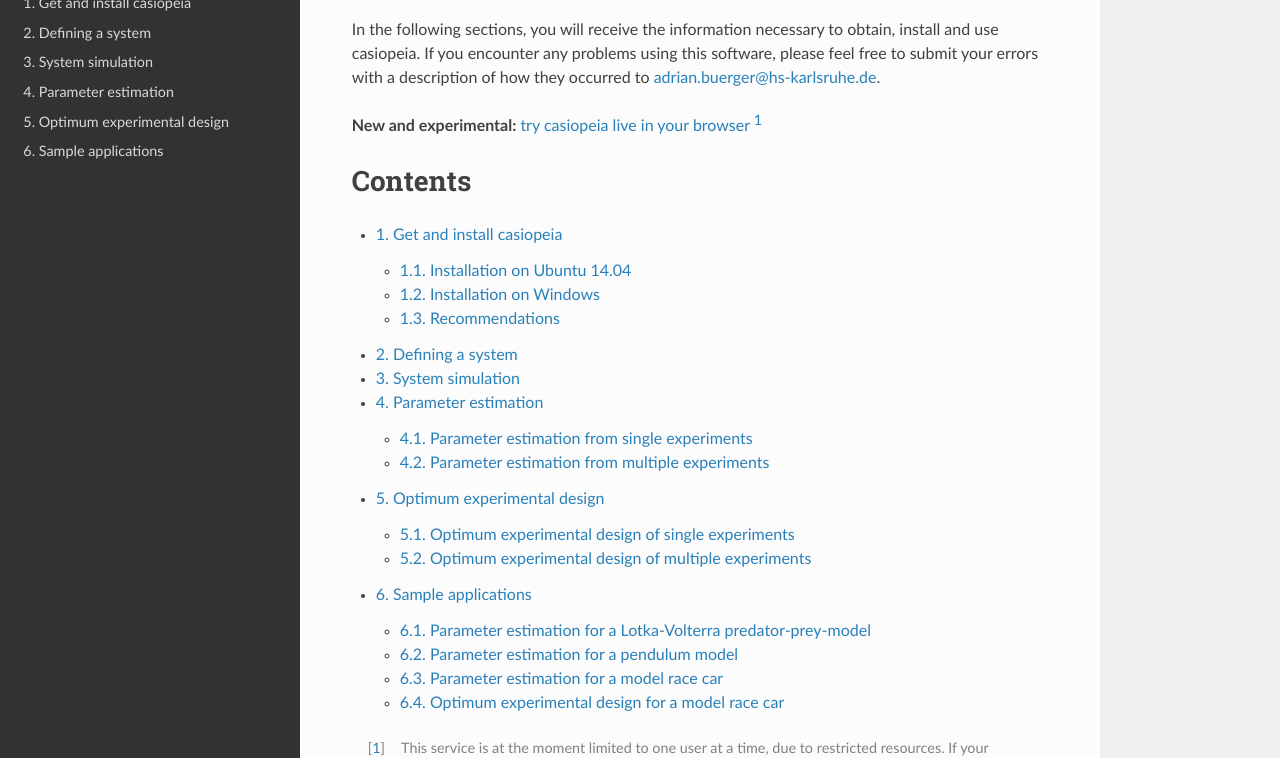
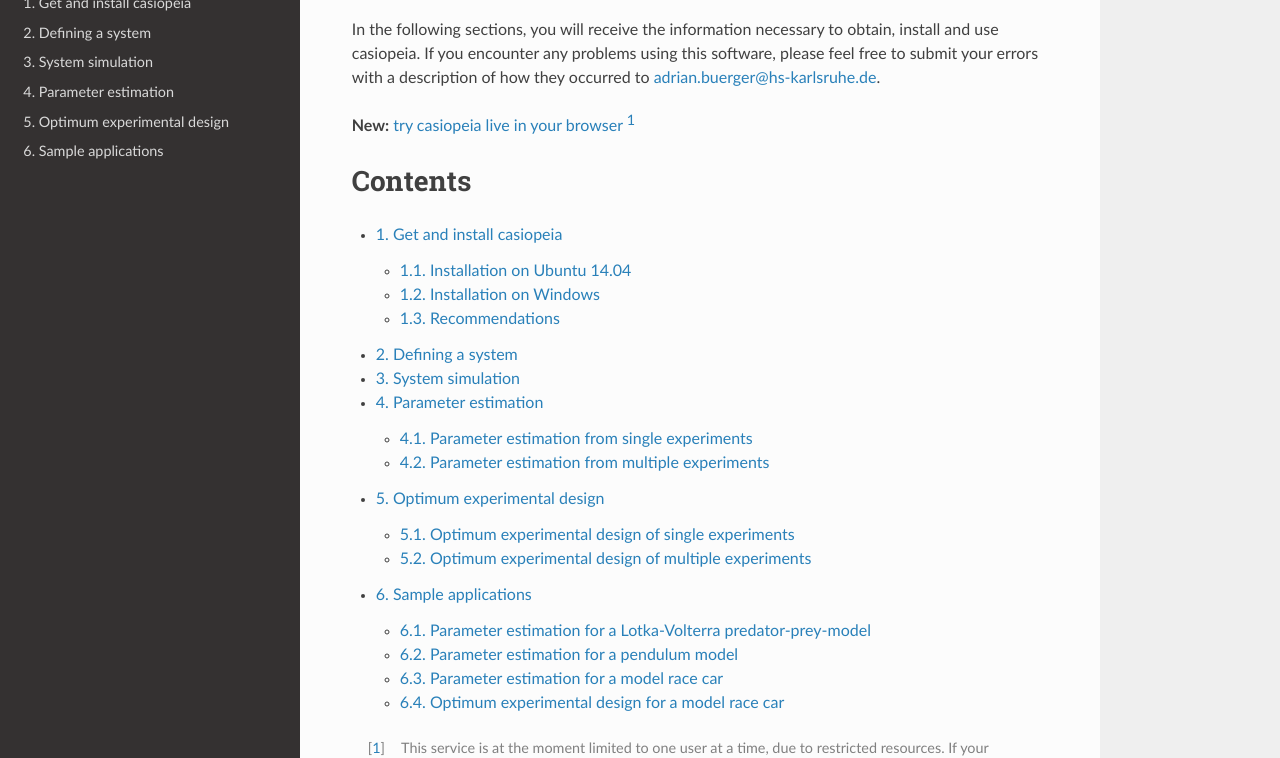
Before and after one commit to adbuerger/casiopeia, a Sphinx documentation site: the page built from doc/index.rst, in a window 1280 px wide and 900 px high, scrolled down 782 px, cut to the strip 142-900 px from the top of the window. Built offline with Sphinx 7.4.7 and the Read the Docs theme 2.0.0, drawn with Linux system fonts in a browser that asks for light colours.

Commit message:
new location for casiopeia demo

```diff
--- a/README.rst
+++ b/README.rst
@@ -25,6 +25,6 @@
 
 For an installation guide, a tutorial on how to use casiopeia and a detailed documentation, please visit `the manual pages <http://casiopeia.readthedocs.io/>`_ .
 
-**New and experimental:** `try casiopeia live in your browser <https://ec2-52-29-32-46.eu-central-1.compute.amazonaws.com:8888/41b11aa6-ece3-480d-91a5-d885f95a2680>`_ [#f1]_
+**New and experimental:** `try casiopeia live in your browser <https://141.52.38.152/notebooks/casiopeia_demo.ipynb>`_ [#f1]_
 
 .. [#f1] This service is at the moment limited to one user at a time, due to restricted resources. If your computations do no start immediately, there's probably another user testing casiopeia at the moment.
--- a/doc/index.rst
+++ b/doc/index.rst
@@ -39,7 +39,7 @@
 install and use casiopeia. If you encounter any problems using this software, please feel free
 to submit your errors with a description of how they occurred to adrian.buerger@hs-karlsruhe.de.
 
-**New and experimental:** `try casiopeia live in your browser <https://ec2-52-29-32-46.eu-central-1.compute.amazonaws.com:8888/41b11aa6-ece3-480d-91a5-d885f95a2680>`_ [#f1]_
+**New:** `try casiopeia live in your browser <https://141.52.38.152/notebooks/casiopeia_demo.ipynb>`_ [#f1]_
 
 
 Contents
```
